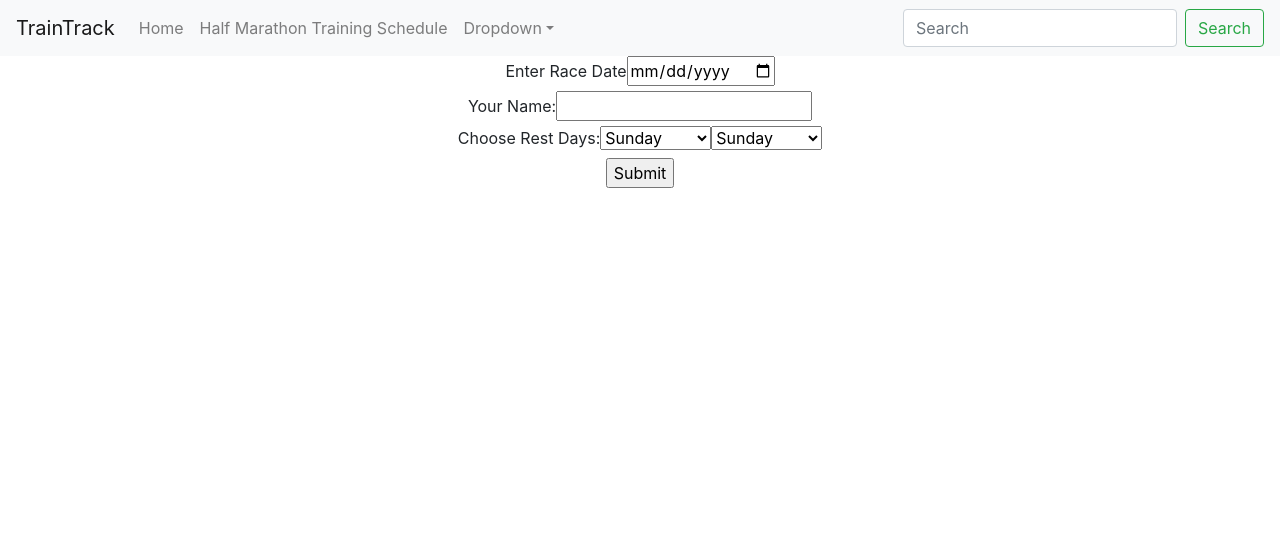
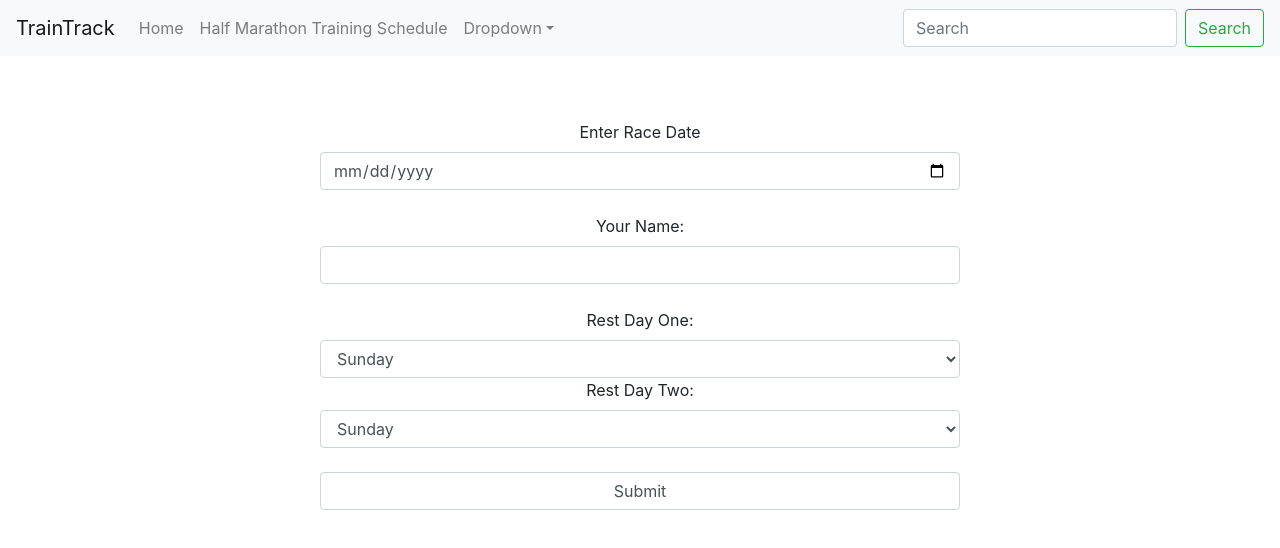
Before and after one commit to hellobontempo/train-track-frontend, a React (Create React App) app: page / in a window 1280 px wide. Shown: the top 548 px of the page. Built offline with nearby package versions, Linux system fonts and the light colour scheme; no server answers.

Commit message:
adds CSS form-control to form

```diff
--- a/src/actions/actions.js
+++ b/src/actions/actions.js
@@ -5,7 +5,9 @@ export const addUserProgram = newProgram => {
     fetch(`${baseURL}/user_programs`, {
       method: 'POST',
       body: JSON.stringify(newProgram),
-      headers: { 'Content-Type': 'application/json'}
+      headers: {
+        'Content-Type': 'application/json',
+        'Accept': 'application/json'}
     })
     .then(resp => resp.json())
     .then(newProgram => dispatch({ type: 'ADD_USER_PROGRAM', payload: newProgram }))
--- a/src/components/Home.js
+++ b/src/components/Home.js
@@ -35,20 +35,23 @@ class Home extends React.Component {
     }
     render(){
         return(
-            <div>
-                <form onSubmit={this.handleOnSubmit} className="form">
+            <div className="formDiv">
+                <form className="form-control" onSubmit={this.handleOnSubmit} className="form">
                     <label for="date">Enter Race Date</label>
                     <input
+                    className="form-control"
                         name="start_date"
                         type="date"
                         onChange={this.handleInputChange} /><br></br>
                     <label for="username">Your Name:</label>
                     <input
+                    className="form-control"
                     name="username"
                     type="text"
                     onChange={this.handleInputChange}/><br></br>
-                    <label for="rest-day-select">Choose Rest Days:</label>
+                    <label for="rest-day-one-select">Rest Day One:</label>
                     <select
+                    className="form-control"
                     name="first_rest_day"
                     onChange={this.handleInputChange}>
                         <option value="0">Sunday</option>
@@ -59,7 +62,10 @@ class Home extends React.Component {
                         <option value="5">Friday</option>
                         <option value="6">Saturday</option>
                     </select>
-                    <select name="second_rest_day"
+                    <label for="rest-day-two-select">Rest Day Two:</label>
+                    <select
+                    className="form-control"
+                    name="second_rest_day"
                     onChange={this.handleInputChange}>
                         <option value="0">Sunday</option>
                         <option value="1">Monday</option>
@@ -69,9 +75,11 @@ class Home extends React.Component {
                         <option value="5">Friday</option>
                         <option value="6">Saturday</option>
                     </select><br></br>
-                    <input type="submit"/>
+                    <input
+                    className="form-control"
+                    type="submit"/>
                 </form>
-           </div>
+            </div>
         )
     }
 }
--- a/src/components/ProgramTable.js
+++ b/src/components/ProgramTable.js
@@ -25,7 +25,7 @@ class ProgramTable extends React.Component{
        return (
         <Table striped bordered hover className="tableDiv">
           <thead>
-          <h1>{this.props.program.title} </h1>
+            {this.props.program.title}
             <tr>
               <th>Sunday</th>
               <th>Monday</th>
--- a/src/index.css
+++ b/src/index.css
@@ -13,6 +13,12 @@ body {
   width: 50%;
 }
 
+.formDiv {
+  padding-top: 5%;
+  margin: auto;
+  width: 50%;
+}
+
 code {
   font-family: source-code-pro, Menlo, Monaco, Consolas, 'Courier New',
     monospace;
```
Lines whose indentation alone changed are shown as unchanged.
